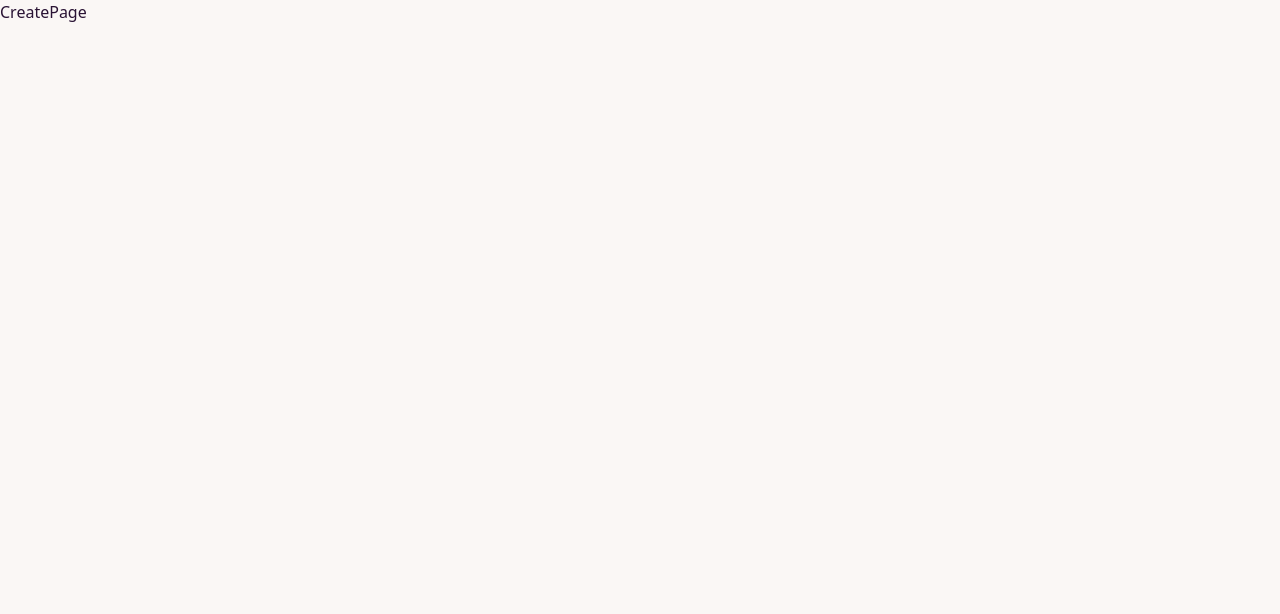
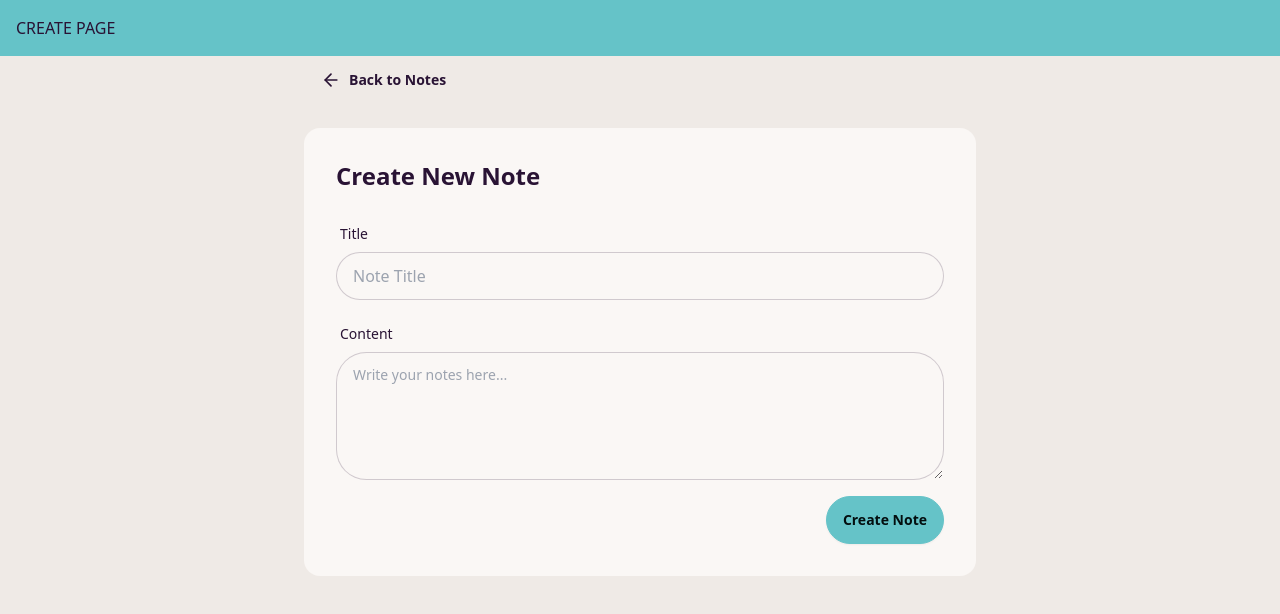
Before and after one commit to SelvakumarBoominathan/thinkboard, a React (Vite) app in the folder FE/: page /create in a window 1280 px wide. Shown: the top 614 px of the page. Built offline with nearby package versions, Linux system fonts and the light colour scheme.

Commit message:
creates utils and implemented create Note functionality

```diff
--- a/FE/src/components/NoteCard.jsx
+++ b/FE/src/components/NoteCard.jsx
@@ -4,6 +4,11 @@ import { formatDate } from "./lib/utils.js";
 import { PenSquareIcon, Trash2Icon } from "lucide-react";
 
 const NoteCard = ({ note }) => {
+  const handleDelete = (e, id) => {
+    e.preventDefault();
+    console.log("Delete clicked for note:", id);
+  };
+
   return (
     <Link
       to={`/note/${note._id}`}
@@ -18,7 +23,10 @@ const NoteCard = ({ note }) => {
           </span>
           <div className="flex items-center gap-1">
             <PenSquareIcon className="size-4" />
-            <button className="btn btn-ghost btn-xs text-error">
+            <button
+              className="btn btn-ghost btn-xs text-error"
+              onClick={(e) => handleDelete(e, note._id)}
+            >
               <Trash2Icon className="size-4" />
             </button>
           </div>
--- /dev/null
+++ b/FE/src/components/lib/axios.js
@@ -0,0 +1,7 @@
+import axios from "axios";
+
+const api = axios.create({
+  baseURL: "http://localhost:5001/api",
+});
+
+export default api;
--- a/FE/src/pages/CreatePage.jsx
+++ b/FE/src/pages/CreatePage.jsx
@@ -1,7 +1,100 @@
-import React from "react";
+import { Link, useNavigate } from "react-router";
+import React, { useState } from "react";
+import { ArrowLeftIcon } from "lucide-react";
+import toast from "react-hot-toast";
+import api from "../components/lib/axios";
 
 const CreatePage = () => {
-  return <div>CreatePage</div>;
+  const [title, setTitle] = useState("");
+  const [content, setContent] = useState("");
+  const [loading, setLoading] = useState(false);
+  const navigate = useNavigate();
+
+  const handleSubmit = async (e) => {
+    e.preventDefault();
+    console.log("Submit clicked:", { title, content });
+    // if (!title.trim() || !content.trim()) {
+    //   toast.error("All fields are required");
+    //   return;
+    // }
+    setLoading(true);
+    try {
+      await api.post("/notes", {
+        title,
+        content,
+      });
+      toast.success("Note created successfully!");
+      setTitle("");
+      setContent("");
+      navigate("/");
+    } catch (error) {
+      console.error("Error creating note:", error);
+      if (error.response.status === 429) {
+        toast.error(
+          "Rate limit exceeded. Please try after few seconds later.",
+          { duration: 4000, icon: "☠️" }
+        );
+      } else {
+        toast.error("Failed to create note.");
+      }
+    } finally {
+      setLoading(false);
+    }
+  };
+
+  return (
+    <div className="min-h-screen bg-base-200">
+      <header className="p-4 bg-primary text-primary-600">
+        <h1>CREATE PAGE</h1>
+      </header>
+      <div className="max-w-2xl mx-auto">
+        <Link to={"/"} className="btn btn-ghost mb-6">
+          <ArrowLeftIcon className="size-5" /> Back to Notes
+        </Link>
+
+        <div className="card bg-base-100">
+          <div className="card-body">
+            <h2 className="card-title text-2xl mb-4">Create New Note</h2>
+            <form onSubmit={handleSubmit}>
+              <div className="form-control mb-4">
+                <label className="label">
+                  <span className="label-text">Title</span>
+                </label>
+                <input
+                  type="text"
+                  placeholder="Note Title"
+                  className="input input-bordered"
+                  value={title}
+                  onChange={(e) => setTitle(e.target.value)}
+                />
+              </div>
+              <div className="form-control mb-4">
+                <label className="label">
+                  <span className="label-text">Content</span>
+                </label>
+                <textarea
+                  type="text"
+                  placeholder="Write your notes here..."
+                  className="textarea textarea-bordered h-32"
+                  value={content}
+                  onChange={(e) => setContent(e.target.value)}
+                />
+              </div>
+              <div className="card-actions justify-end">
+                <button
+                  type="submit"
+                  className="btn btn-primary"
+                  disabled={loading}
+                >
+                  {loading ? "Creating..." : "Create Note"}
+                </button>{" "}
+              </div>
+            </form>
+          </div>
+        </div>
+      </div>
+    </div>
+  );
 };
 
 export default CreatePage;
--- a/FE/src/pages/HomePage.jsx
+++ b/FE/src/pages/HomePage.jsx
@@ -1,9 +1,9 @@
 import React, { useEffect, useState } from "react";
 import Navbar from "../components/Navbar.jsx";
 import RateLimitedUI from "../components/RateLimitedUI.jsx";
-import axios from "axios";
 import { toast } from "react-hot-toast";
 import NoteCard from "../components/NoteCard.jsx";
+import api from "../components/lib/axios.js";
 
 const HomePage = () => {
   const [isRateLimited, setIsRateLimited] = useState(false);
@@ -13,7 +13,7 @@ const HomePage = () => {
   useEffect(() => {
     const getNotes = async () => {
       try {
-        const res = await axios.get("http://localhost:5001/api/notes");
+        const res = await api.get("/notes");
         console.log(res.data);
         setNotes(res.data);
         setLoading(false);
```
Also changed, not shown: 1 other file (tests, documents, lock files or other folders).
